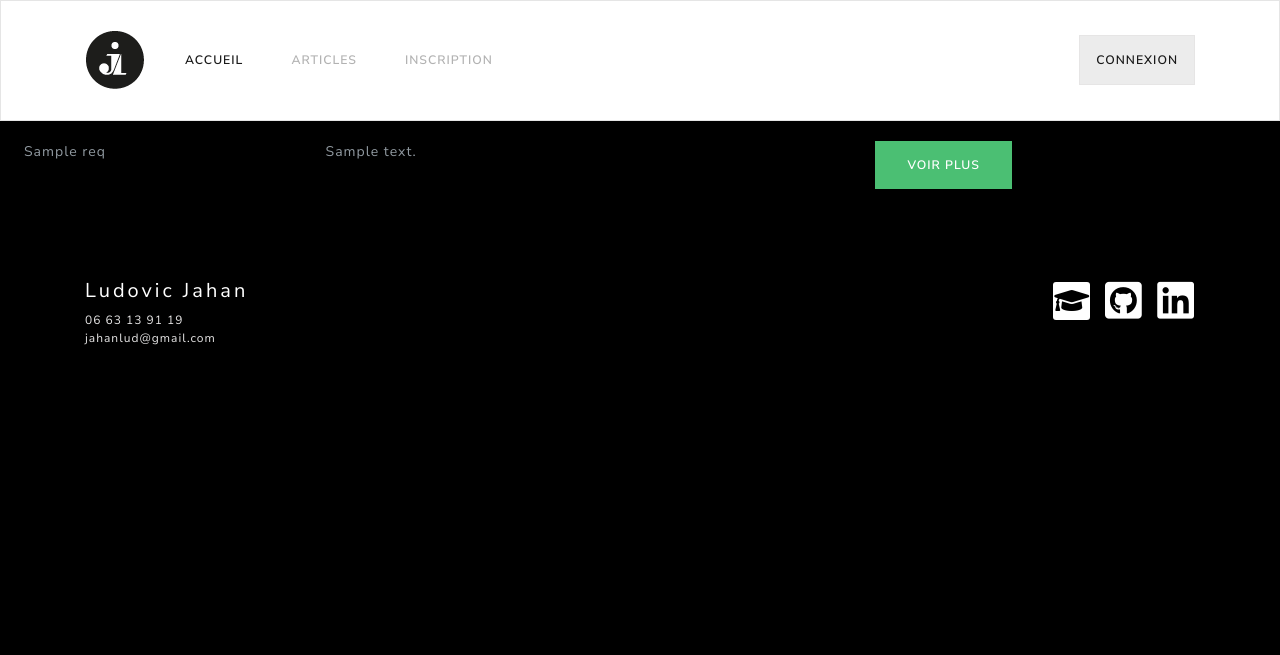
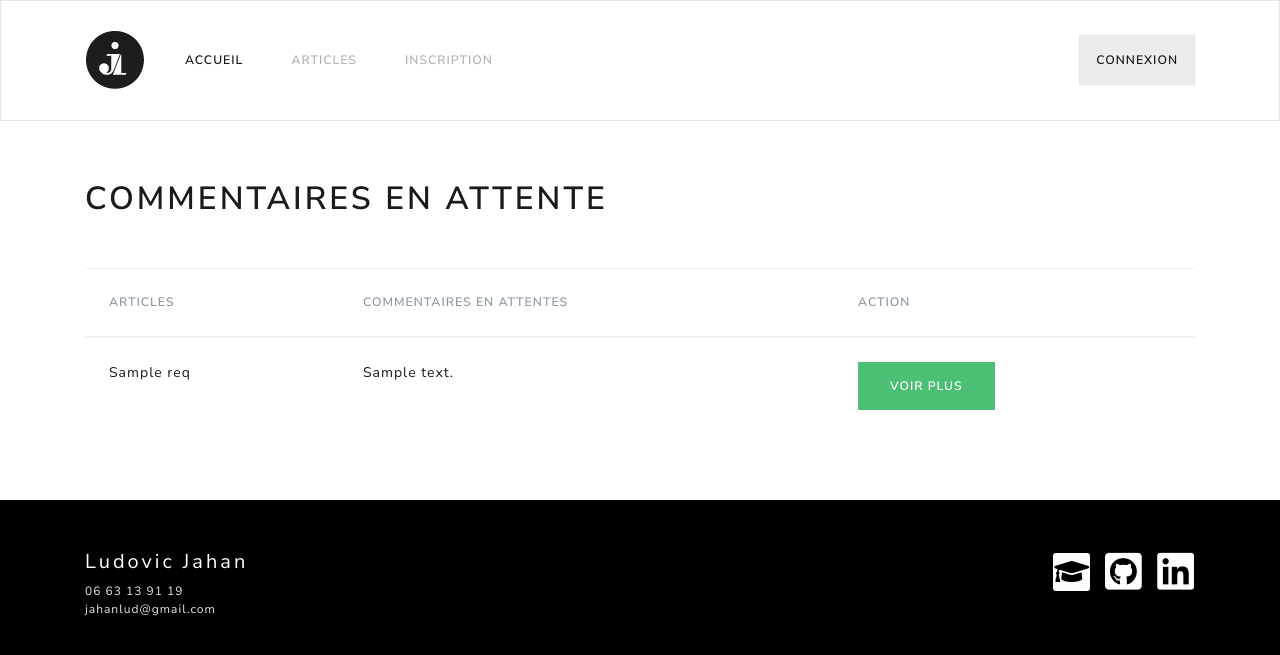
Before and after one commit to ludovicjj/blog, a PHP site: template master/view/backend/comments/index.php in a window 1280 px wide. Shown: the top 655 px of the page. Run offline with PHP 8.4, Linux system fonts and the light colour scheme; the template is opened without the code that fills it: most values are stand-ins (such as "Sample title", 1, 10 or a date in 2020); some libraries are stand-ins or nearby versions.

Commit message:
update html for index comments page (admin)

```diff
--- a/master/view/backend/comments/index.php
+++ b/master/view/backend/comments/index.php
@@ -1,11 +1,14 @@
-<h1>Commentaires en attente</h1>
+<div class="container-fuild conteneur">
+    <div class="container admin">
 
-<table class="table">
+        <h1 class="admin-title">Commentaires en attente</h1>
+
+        <table class="table table-hover table-responsive-sm">
             <thead>
                 <tr>
-            <td>Articles</td>
-            <td>Commentaires en attentes</td>
-            <td>Action</td>
+                    <th scope="col">Articles</th>
+                    <th scope="col">Commentaires en attentes</th>
+                    <th scope="col">Action</th>
                 </tr>
             </thead>
             <tbody>
@@ -20,3 +23,5 @@
             <?php endforeach; ?>
             </tbody>
         </table>
+    </div>
+</div>
```
Lines whose indentation alone changed are shown as unchanged.
